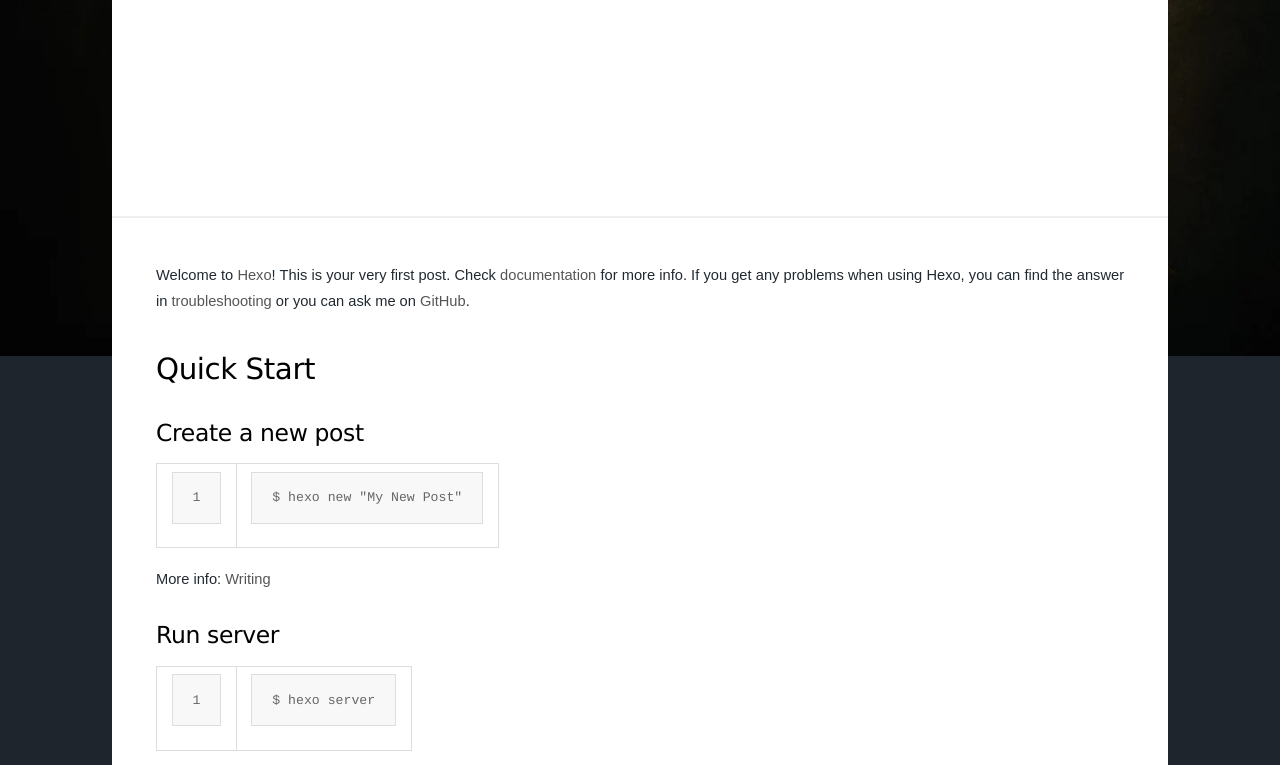
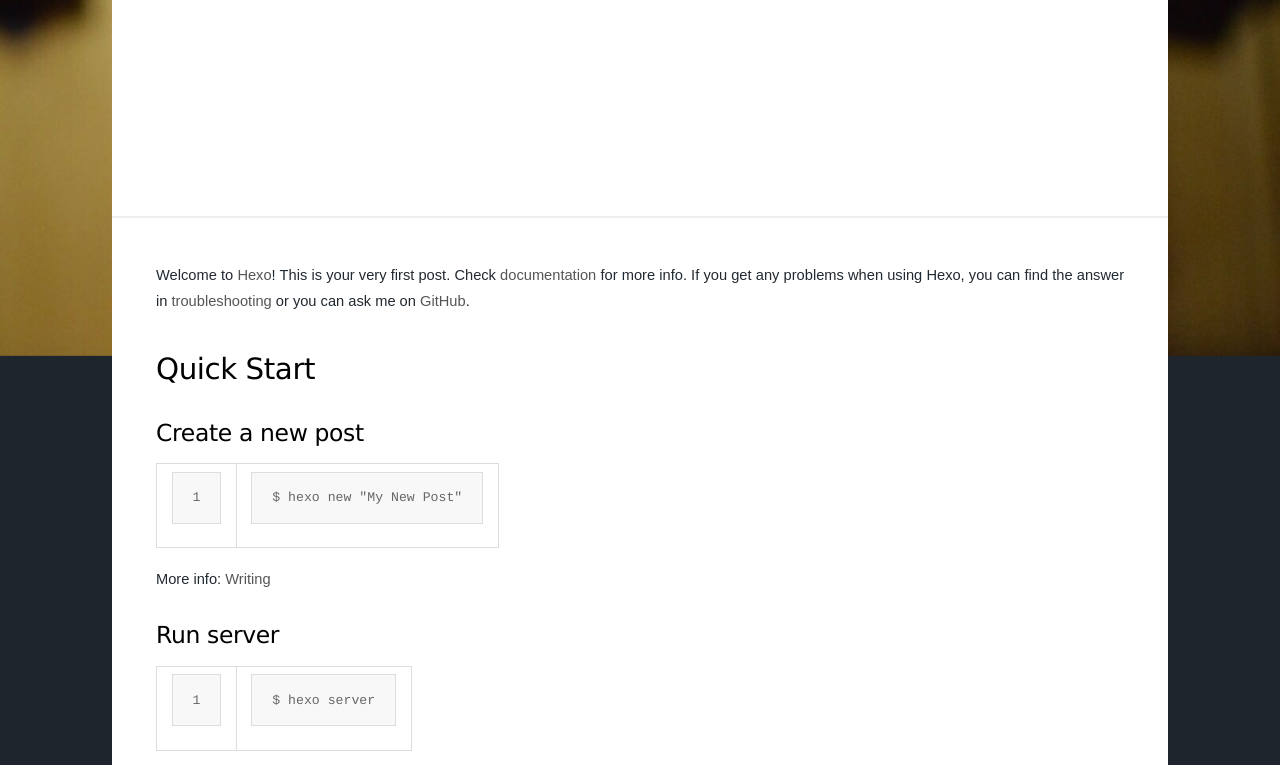
Before and after one commit to qinrui777/whj.github.io, a plain HTML site: page 2018/08/16/hello-world/index.html in a window 1280 px wide. Shown: the part 444-1209 px from the top of the page. Drawn offline with nearby package versions, Linux system fonts and the light colour scheme; some packages are replaced by stand-ins of ours; a script that the page names is missing.

Commit message:
Site updated: 2018-08-16 17:55:09

```diff
--- a/2018/08/16/hello-world/index.html
+++ b/2018/08/16/hello-world/index.html
@@ -24,7 +24,7 @@
           content: ' ';
           position: fixed;
           top: 0;
-          background: url('/img/bg.jpg') center 0 no-repeat;
+          background: url('/img/xiaomao1.jpg') center 0 no-repeat;
           right: 0;
           bottom: 0;
           left: 0;
```
Also changed, not shown: archives/2018/08/index.html (+1 -1 lines), archives/2018/index.html (+1 -1 lines), archives/index.html (+1 -1 lines), index.html (+1 -1 lines), img/xiaomao1.jpg (added).
